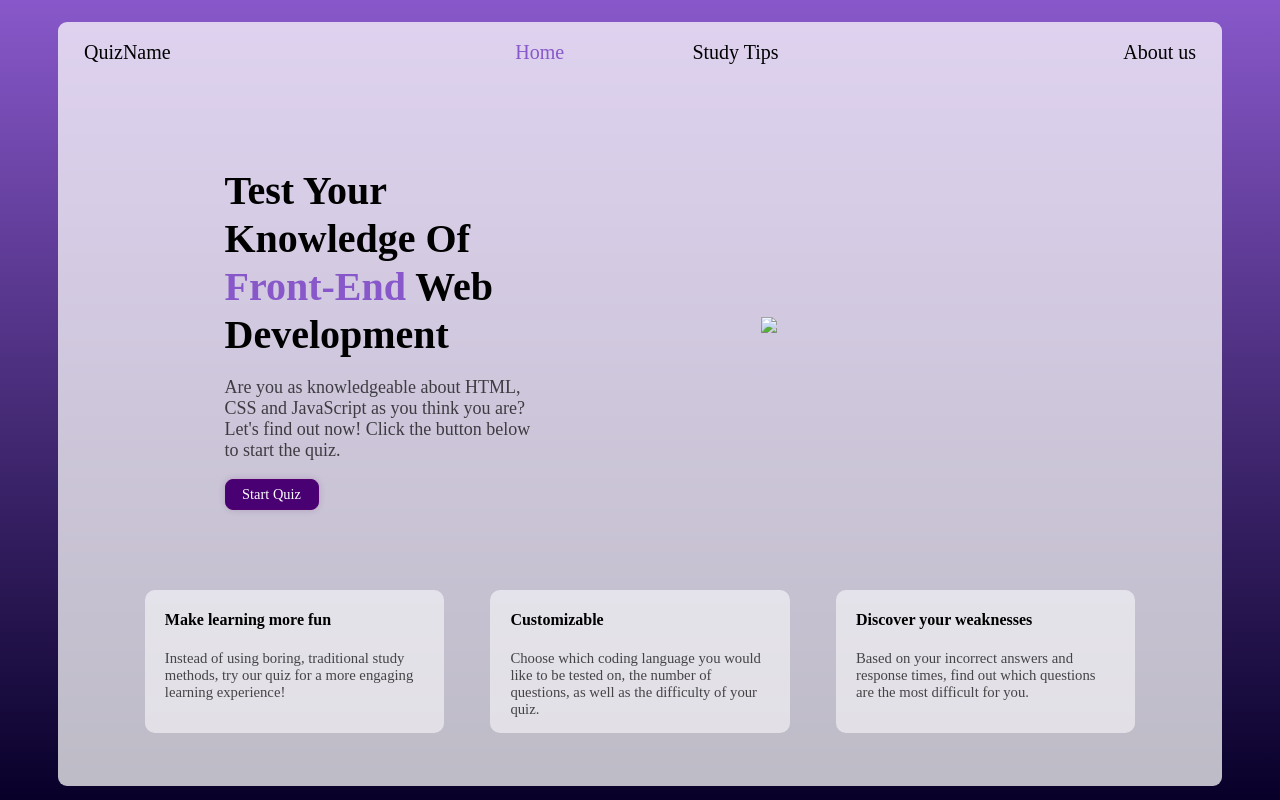
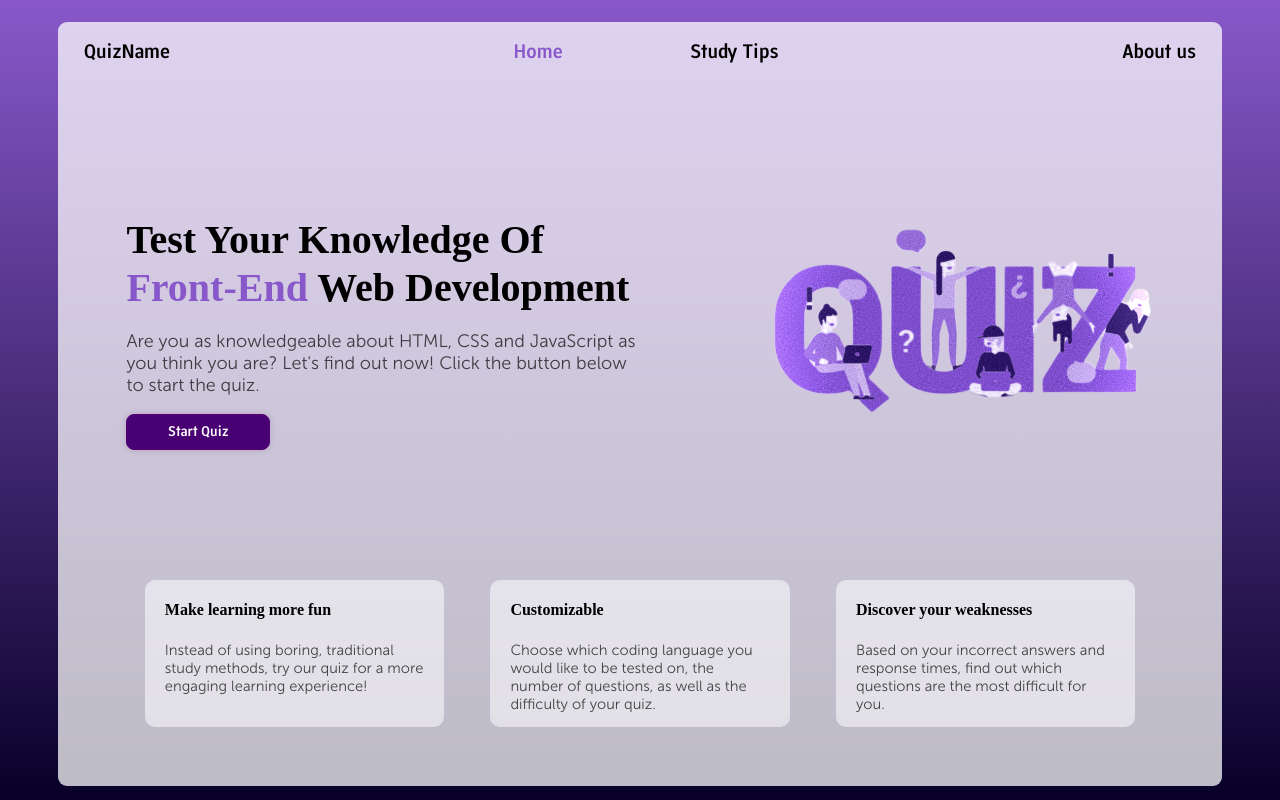
Before and after one commit to natachaabboud/I2201-web-project, a plain HTML site: page project.html in a window 1280 px wide. Drawn offline with Linux system fonts and the light colour scheme; a web font is replaced by a local one.

Commit message:
Add files via upload

```diff
--- a/style.css
+++ b/style.css
@@ -1,5 +1,21 @@
+@font-face {
+  font-family: 'Montesori Bold';
+  src: url('Montesori Bold.ttf');
+}
+
+@font-face {
+  font-family: 'Museo Sans 300';
+  src: url('MuseoSans-300.otf');
+}
+
+@font-face {
+  font-family: 'Museo Sans 500';
+  src: url('MuseoSans-500.otf');
+}
+
+
 *{
-    font-family:"Montesori";
+    font-family:"Montesori Bold";
 }
 
 ::selection {
@@ -39,6 +55,7 @@ body{
     display:flex;
     justify-content:space-between;
     align-items:center;
+    flex-wrap:wrap;
 
 }
 
@@ -80,8 +97,7 @@ body{
 
 
 .homemain{
-    height:70%;
-    max-height:60%;
+    min-height:45vh;
     margin-top:8vh;
     display:flex;
     justify-content: space-around;
@@ -89,19 +105,27 @@ body{
     flex-wrap:wrap;
 }
 
-.introdiv{
+.homemain>div{
+    max-width:45%;
+    min-width:350px;
+    flex-shrink:0;
+}
+
+/*.introdiv{
     width:30%;
     min-width:40vh;
+}
+*/
 
-}
-
-.imgdiv{
+/*.imgdiv{
     width:35%;
     max-width:23vw;
+    min-width:200px;
 
     display:flex;
     justify-content: flex-end;
-}
+
+}*/
 
 
 
@@ -115,7 +139,7 @@ body{
 
 #startbutton{
     all:unset;
-    transition:all 0.5s ease;
+    transition:all 0.4s ease;
     font-size:90%;
     text-align: center;
     background-color:rgb(73, 0, 115);
@@ -129,10 +153,10 @@ body{
 
 #startbutton:hover{
     cursor: pointer;
-    transition:all 0.5s ease;
-    background-color: rgb(208, 137, 255);
+    transition:all 0.3s ease;
+    background-color: rgb(182, 64, 255);
     box-shadow: none;
-    border:1px solid rgb(230, 155, 255);
+    border:1px solid rgb(208, 132, 255);
 }
 
 .orangetext{
@@ -147,7 +171,7 @@ body{
 }
 
 .home img{
-    width:140%;
+    max-width:30vw;
 }
 
 .homebottom{
```
Also changed, not shown: homepage.html (added, +63 -0 lines), Montesori Bold.ttf (added), MuseoSans-300.otf (added), MuseoSans_500.otf (added), csnerd.png (added).
